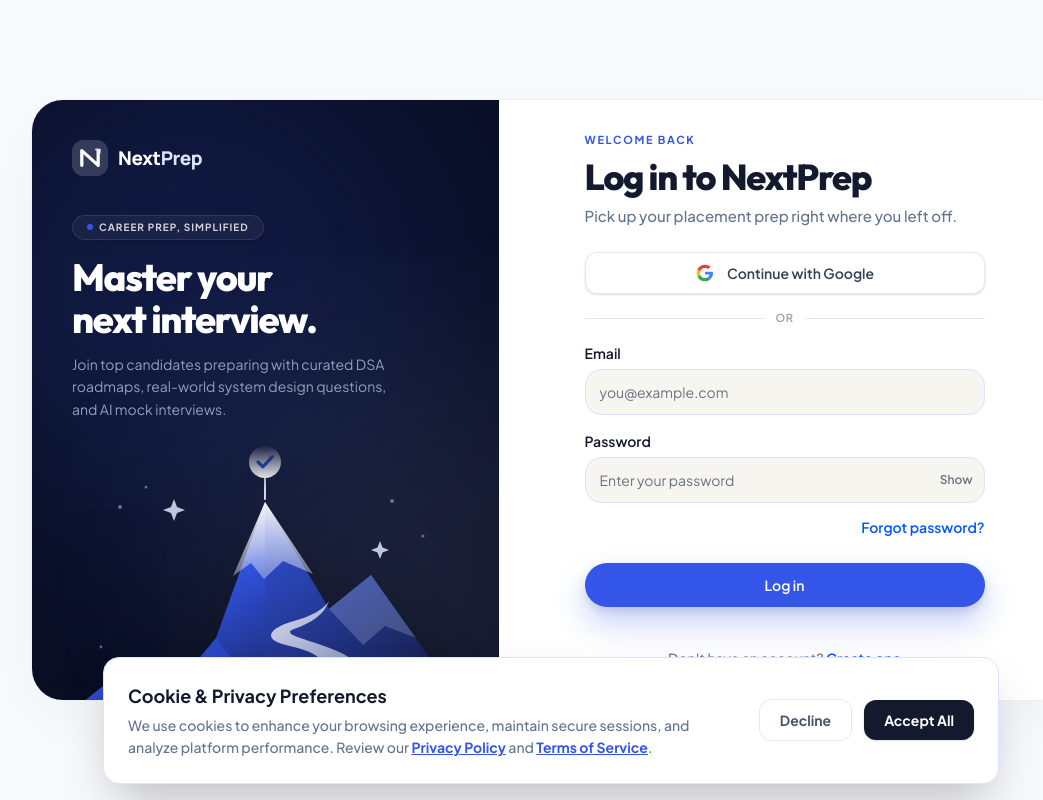
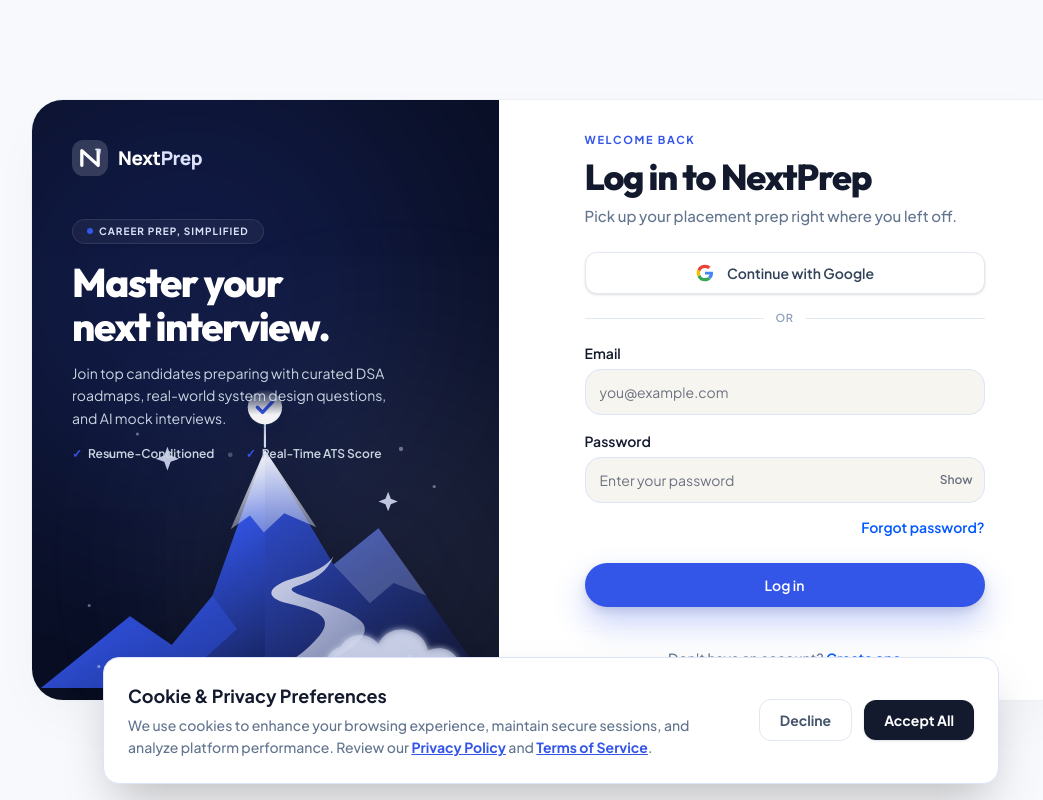
Before and after one commit to vivekmaini/NextPrep, a React (Vite) app in the folder client/: page /login in a window 1280 px wide. Shown: the whole page, without its empty margins (89-1132 px from the left). Built offline with nearby package versions, Linux system fonts and the light colour scheme; no server answers.

Commit message:
Fill left panel blank space naturally via mountain positioning and elegant highlight tags

```diff
--- a/client/src/components/layout/authLayout.jsx
+++ b/client/src/components/layout/authLayout.jsx
@@ -9,26 +9,31 @@
         {/* LEFT PANEL - Premium Dark Section */}
         <section className="relative hidden w-[45%] overflow-hidden bg-[#0A0F24] p-8 lg:p-10 text-white lg:flex lg:flex-col justify-between">
           {/* Modern Glow Effects */}
-          <div className="absolute -left-[20%] top-[-10%] h-[500px] w-[500px] rounded-full bg-[#3355E8] opacity-[0.15] blur-[100px]" />
+          <div className="absolute -left-[20%] top-[-10%] h-[500px] w-[500px] rounded-full bg-[#3355E8] opacity-[0.16] blur-[100px]" />
           <div className="absolute bottom-[-10%] right-[-20%] h-[400px] w-[400px] rounded-full bg-[#DCE3FA] opacity-[0.08] blur-[100px]" />
 
           {/* Top Content */}
           <div className="relative z-20">
             <BrandLogo dark />
-            <div className="mt-8 lg:mt-9">
-              <span className="inline-flex items-center gap-1.5 rounded-full border border-white/10 bg-white/5 px-3.5 py-1 text-[10px] font-bold tracking-widest text-white/80 backdrop-blur-md shadow-sm">
+            <div className="mt-8 lg:mt-10">
+              <span className="inline-flex items-center gap-1.5 rounded-full border border-white/10 bg-white/5 px-3.5 py-1 text-[10px] font-bold tracking-widest text-[#DCE3FA] backdrop-blur-md shadow-sm">
                 <span className="h-1.5 w-1.5 rounded-full bg-[#3355E8] animate-pulse" /> CAREER PREP, SIMPLIFIED
               </span>
-              <h2 className="mt-4 font-hero text-[34px] sm:text-[38px] font-extrabold leading-[1.12] tracking-[-0.04em] text-white">
+              <h2 className="mt-4 font-hero text-[36px] sm:text-[40px] font-extrabold leading-[1.1] tracking-[-0.04em] text-white">
                 Master your <br/> next interview.
               </h2>
-              <p className="mt-3 text-xs sm:text-sm leading-relaxed text-slate-400 max-w-[340px]">
+              <p className="mt-3.5 text-sm leading-relaxed text-slate-300 max-w-[340px]">
                 Join top candidates preparing with curated DSA roadmaps, real-world system design questions, and AI mock interviews.
               </p>
+              <div className="mt-4 flex items-center gap-3 text-xs font-semibold text-slate-300">
+                <span className="inline-flex items-center gap-1.5"><span className="text-[#3355E8]">✓</span> Resume-Conditioned</span>
+                <span className="text-slate-600">•</span>
+                <span className="inline-flex items-center gap-1.5"><span className="text-[#3355E8]">✓</span> Real-Time ATS Score</span>
+              </div>
             </div>
           </div>
 
-          {/* Bottom Mountain Illustration cleanly anchored below text */}
+          {/* Bottom Mountain Illustration properly aligned below text */}
           <div className="auth-mountain-stage pointer-events-none" aria-hidden="true">
             <MountainIllustration className="auth-mountain" />
           </div>
--- a/client/src/index.css
+++ b/client/src/index.css
@@ -409,7 +409,7 @@
 .auth-mountain {
   display: block;
   width: 100%;
-  max-width: 420px;
+  max-width: 450px;
   margin: 0 auto;
   height: auto;
   filter: drop-shadow(0 20px 30px rgba(0, 0, 0, 0.25));
@@ -418,10 +418,10 @@
 .auth-mountain-stage {
   position: absolute;
   z-index: 0;
-  right: -4%;
-  bottom: -45px;
-  left: -4%;
+  right: -3%;
+  bottom: -10px;
+  left: -3%;
   opacity: 0.95;
   pointer-events: none;
-  mask-image: linear-gradient(to bottom, transparent 0%, black 12%);
+  mask-image: linear-gradient(to bottom, transparent 0%, black 8%);
 }
```
